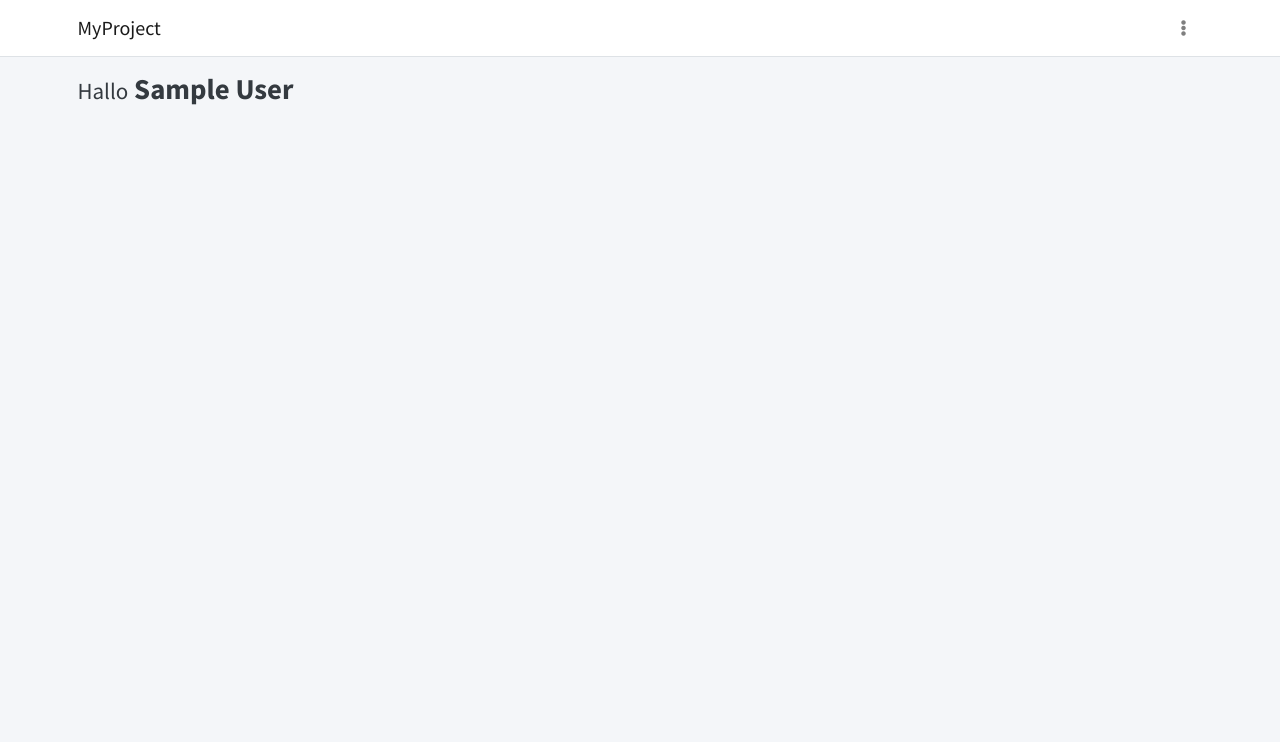
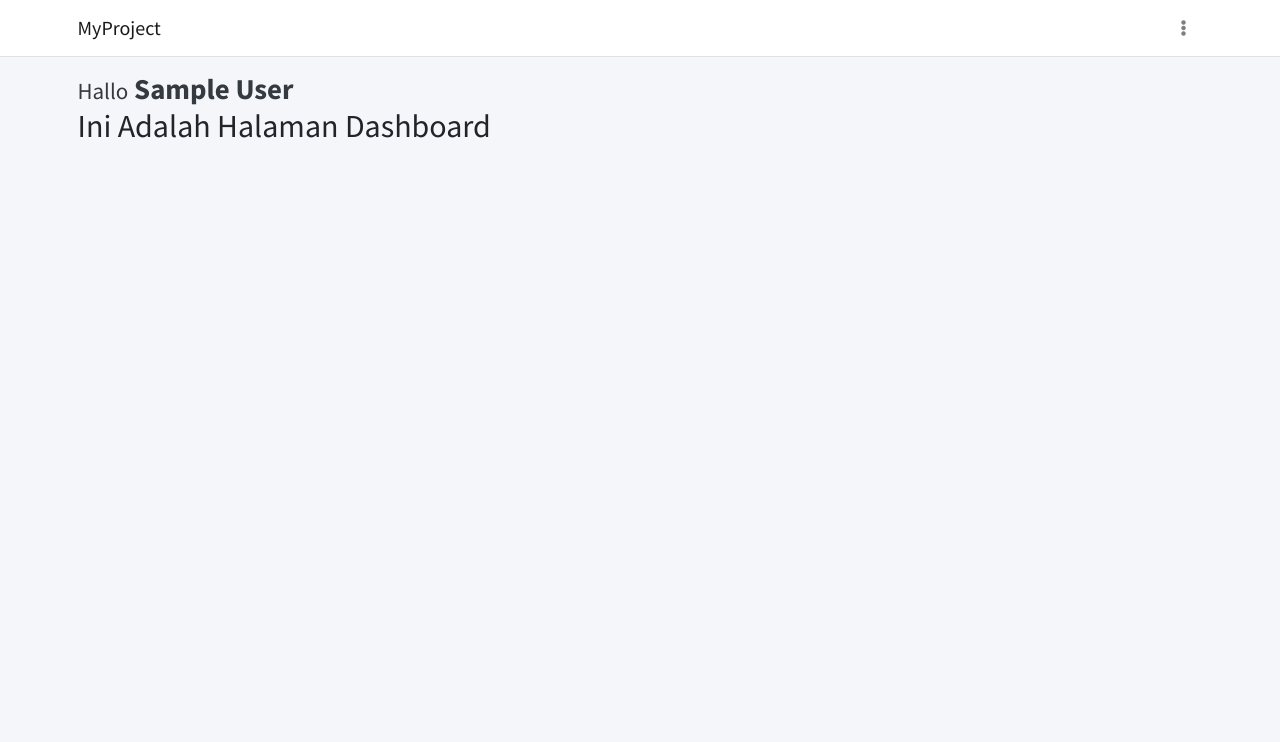
Before and after one commit to kolinalina/hacktober-fest, a PHP site: page /dashboard.php in a window 1280 px wide. Shown: the top 742 px of the page. Run offline with PHP 8.4, Linux system fonts and the light colour scheme; the visitor is signed in with stand-in values (Sample User, id 1).

Commit message:
add text

```diff
--- a/dashboard.php
+++ b/dashboard.php
@@ -53,6 +53,7 @@
                     <div class="row mb-2">
                         <div class="col-sm-6">
                             <h1 class="m-0 text-dark"><small>Hallo</small><b> <?=$_SESSION['nama']?></b></h1>
+                            <h2> Ini Adalah Halaman Dashboard </h2>
                         </div>
                     </div>
                 </div>
```
